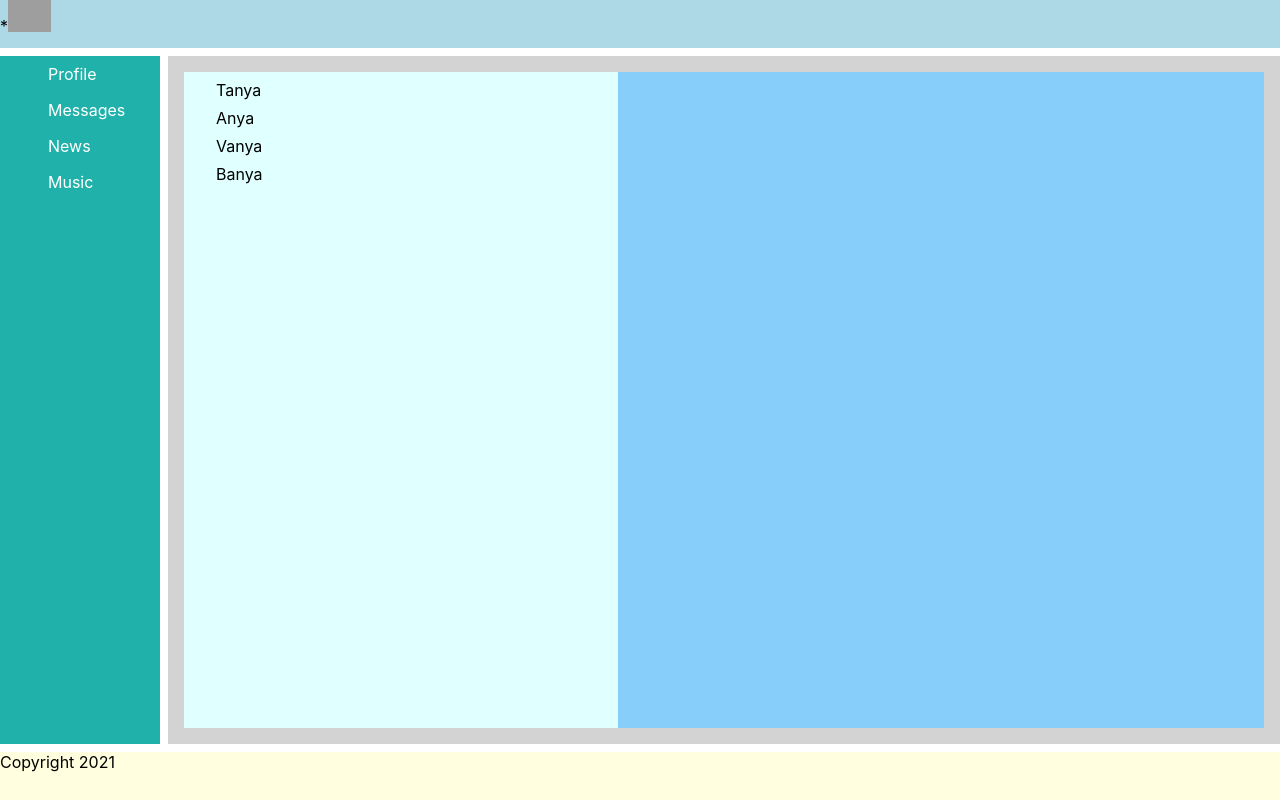
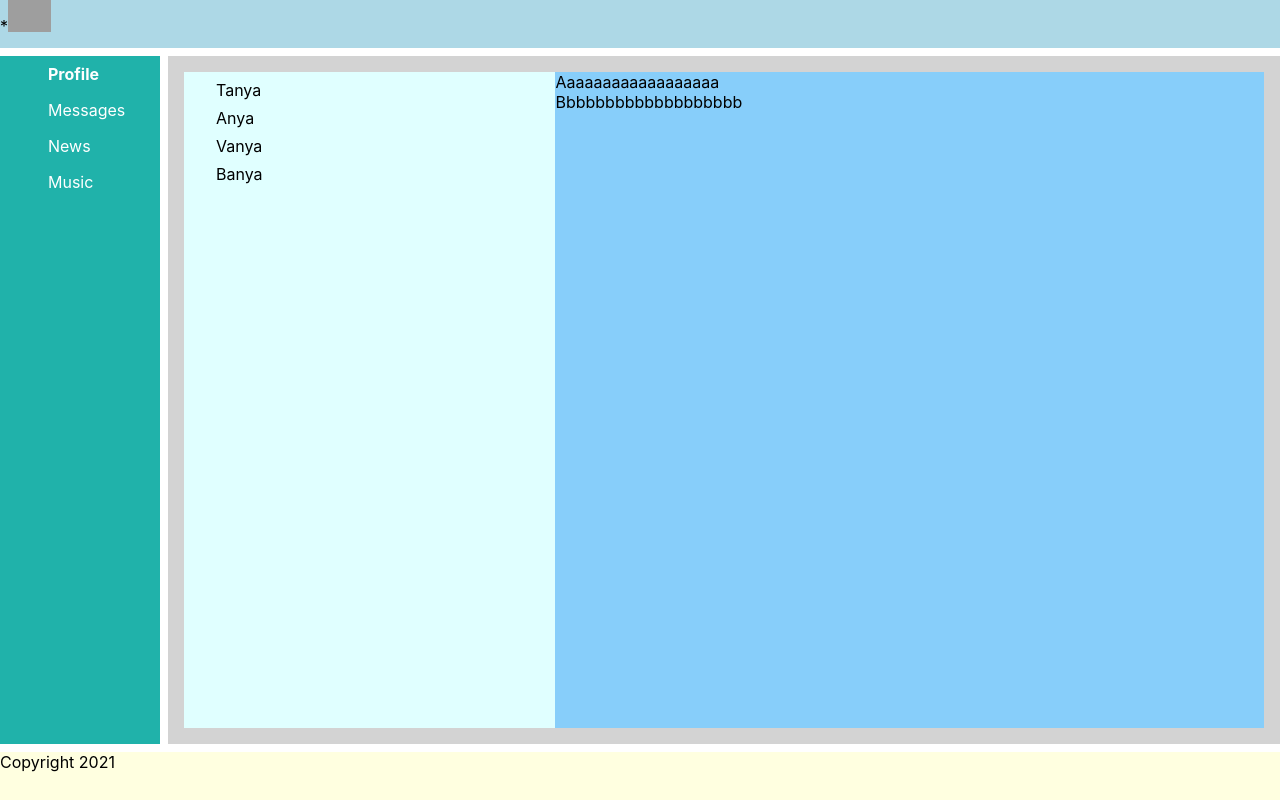
Before and after one commit to tanyushanel/social-app, a React (Create React App) app: page /dialogs in a window 1280 px wide. Built offline with nearby package versions, Linux system fonts and the light colour scheme; grey boxes are pictures that could not be loaded.

Commit message:
added post

```diff
--- a/package.json
+++ b/package.json
@@ -14,7 +14,7 @@
     "web-vitals": "^1.1.1"
   },
   "scripts": {
-    "start": "react-scripts start",
+    "start": "react-scripts start -open -save",
     "build": "react-scripts build",
     "test": "react-scripts test",
     "eject": "react-scripts eject"
--- a/src/components/avatar/avatar.module.scss
+++ b/src/components/avatar/avatar.module.scss
@@ -0,0 +1,9 @@
+.ava {
+  width: 2rem;
+  height: 2rem;
+  border-radius: 50%;
+  background: lightslategray;
+  vertical-align: text-top;
+  margin: 0 1rem;
+  display: inline-block;
+}
--- a/src/components/dialogs/dialogs.jsx
+++ b/src/components/dialogs/dialogs.jsx
@@ -1,5 +1,6 @@
 import React from "react";
 import styles from "./dialogs.module.scss";
+import Post from "../posts/post/post";
 
 const Dialogs = () => {
 	return (
@@ -10,7 +11,12 @@ const Dialogs = () => {
 				<li className='contact'>Vanya</li>
 				<li className='contact'>Banya</li>
 			</ul>
-			<div className={styles.messages}></div>
+			<ul className={styles.messages}>
+				<Post message='Aaaaaaaaaaaaaaaaaa' />
+				<Post message='Bbbbbbbbbbbbbbbbbbb'/>
+
+
+			</ul>
 		</div>
 	);
 };
--- a/src/components/nav/nav.jsx
+++ b/src/components/nav/nav.jsx
@@ -5,7 +5,7 @@ import styles from "./nav.module.scss";
 const Nav = () => {
 	return (
 		<nav className='nav'>
-			<NavLink to='/profile' className={styles.navItem}>
+			<NavLink to='/profile' className={`${styles.navItem} ${styles.active}`}>
 				Profile
 			</NavLink>
 			<NavLink to='/dialogs' className={styles.navItem}>
--- a/src/components/nav/nav.module.scss
+++ b/src/components/nav/nav.module.scss
@@ -3,4 +3,8 @@
 	display: block;
 	color: white;
 	padding: 0.5rem 3rem;
+
+	&.active {
+		font-weight: bold;
+	}
 }
--- a/src/components/posts/post/post.jsx
+++ b/src/components/posts/post/post.jsx
@@ -1,10 +1,10 @@
 import React from 'react';
 import styles from './post.module.scss';
 
-const Post = () => {
+const Post = (props) => {
     return (
         <div className="posts-container">
-            <article className="post-item"></article>
+            <article className="post-item">{ props.message }</article>
         </div>
 
     )
--- a/src/components/profile/profile.jsx
+++ b/src/components/profile/profile.jsx
@@ -1,5 +1,6 @@
 import React from "react";
 import styles from "./profile.module.scss";
+import Ava from "../avatar/avatar";
 
 const Profile = () => {
 	return (
@@ -12,15 +13,15 @@ const Profile = () => {
 			<ul className='posts'>
 				<li className='post'>
 					<Ava />
-					<span className={styles.text}>Post 1 </span>
+					<span className={styles.text}> Post 1 </span>
 				</li>
 				<li className='post'>
-					<img className={styles.ava} />
-					<span className={styles.text}>Post 2 </span>
+					<Ava />
+					<span className={styles.text}> Post 2 </span>
 				</li>
 				<li className='post'>
-					<img className={styles.ava} />
-					<span className={styles.text}>Post 3 </span>
+					<Ava />
+					<span className={styles.text}> Post 3 </span>
 				</li>
 			</ul>
 		</div>
```
Also changed, not shown: src/assets/images/logo.png (deleted), src/assets/images/logo1.png (deleted).
